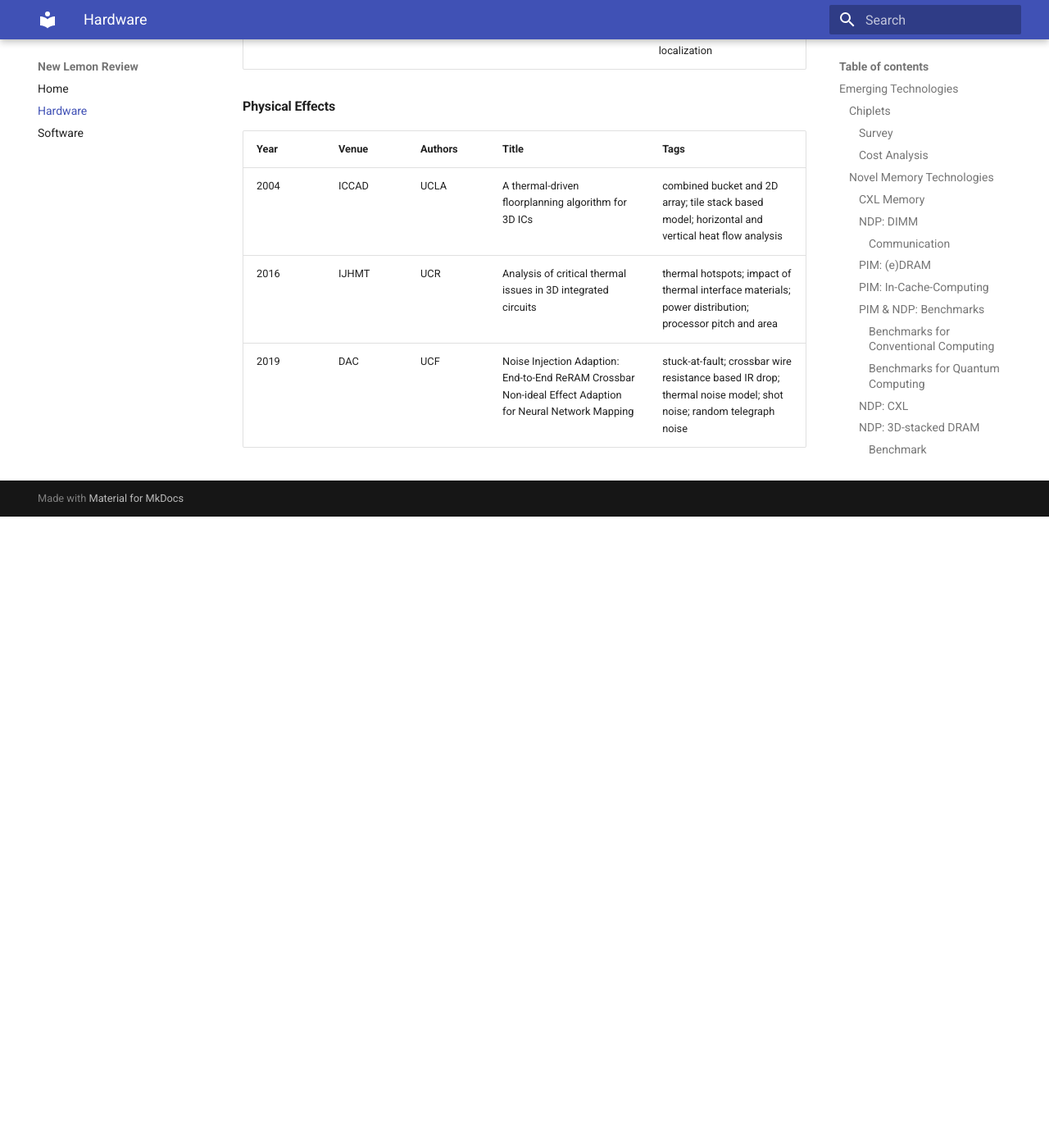
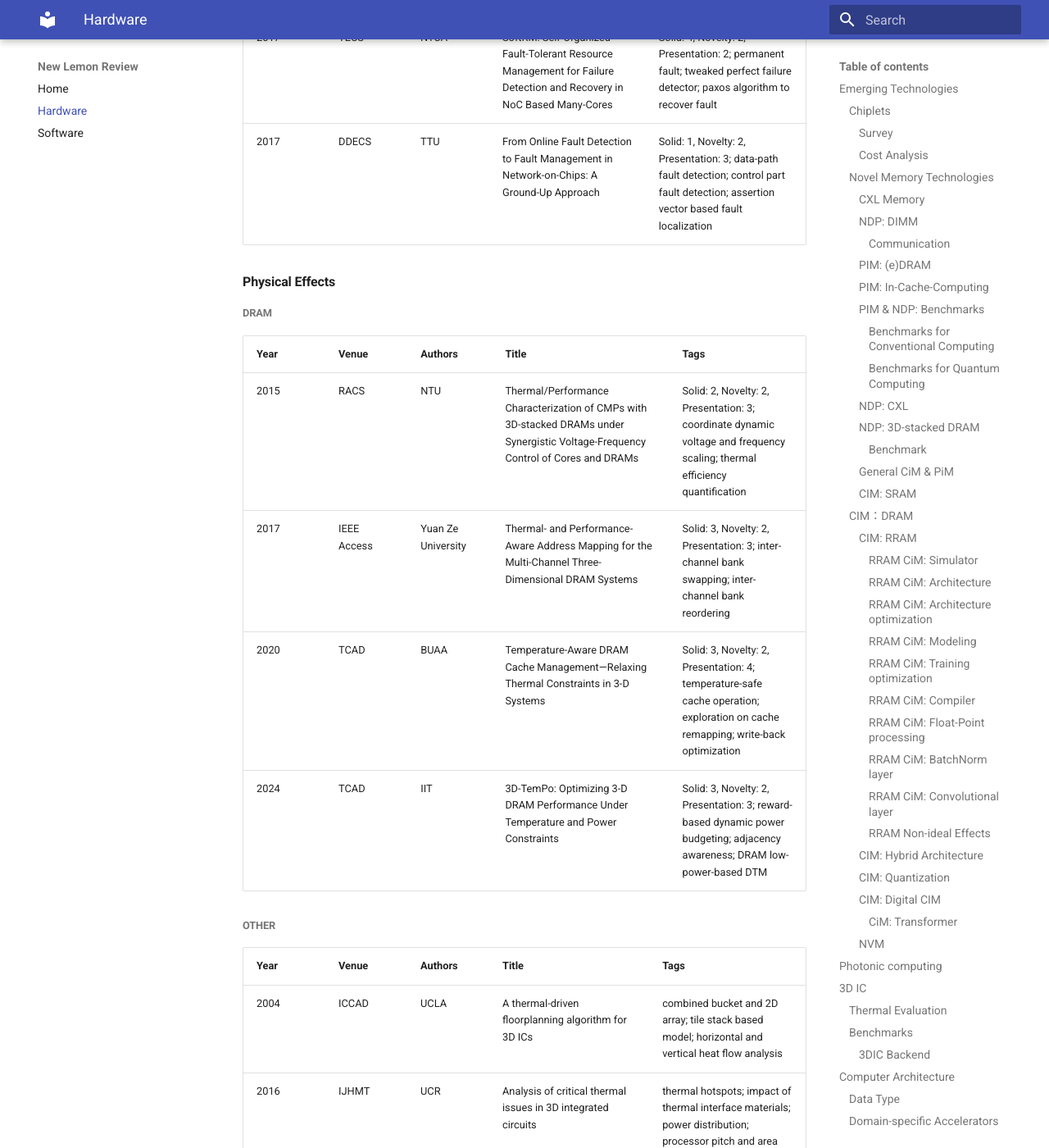
Before and after one commit to pku-lemonade/review, an MkDocs documentation site: the page built from docs/Hardware.md, in a window 1280 px wide and 1400 px high, scrolled down 42792 px. Shown: the whole window at 82% size. Built offline with MkDocs 1.6.1 and Material for MkDocs 9.7.7, drawn with Linux system fonts in a browser that asks for light colours; before the commit the page ends 43422 px from its top, so only the background shows below that; some of the changed text lies outside the part shown.

Commit message:
Add papers about NoC and thermal effects on DRAM. (#50)
* Add papers about thermal effects on DRAM.

* Add papers about NoC and dataflow architecture.

```diff
--- a/docs/Hardware.md
+++ b/docs/Hardware.md
@@ -443,6 +443,7 @@
 | 2017 | ISCA | Texas A&M University | APPROX-NoC: A Data Approximation Framework for Network-On-Chip Architectures | value approximate technique VAXX; encoder/decoder module pair for data compression; approximate value compute logic |
 | 2017 | ICCD | HIT | ABDTR: Approximation–Based Dynamic Traffic Regulation for Networks–on–Chip Systems | approximate computing based dynamic traffic regulation technique; lightweight design including controller, throttler and approximater |
 | 2019 | DATE | SCUT | ACDC: An Accuracy- and Congestion-aware Dynamic Traffic Control Method for Networks-on-Chip | quality loss and network congestion modeling; autoregressive model based flow prediction method |
+| 2025 | Arxiv | NTU | Learning Cache Coherence Traffic for NoC Routing Design | Solid: 3, Novelty: 2, Presentation: 2; cache coherence traffic analyzer; DRL based topology selection and routing design |
 
 ##### Fault-Tolerant Communication
 
@@ -477,6 +478,7 @@
 | 2019 | ASPLOS | Tsinghua University | Tangram: Optimized Coarse-Grained Dataflow for Scalable NN Accelerators | buffer sharing dataflow(BSD); alternate layer loop ordering (ALLO) dataflow; heuristics spatial layer mapping algorithm |
 | 2024 | MICRO | Carnegie Mellon University | The TYR Dataflow Architecture: Improving Locality by Taming Parallelism | local tag spaces technique; space tag managing instruction set; CT based concurrent-block communication |
 | 2024 | MICRO | UC Riverside | Sparsepipe: Sparse Inter-operator Dataflow Architecture with Cross-Iteration Reuse | producer-consumer reuse; cross-iteration reuse; sub-tensor dependency; OEI dataflow; sparsepipe architecture |
+| 2025 | Arxiv | UCSB | FETTA: Flexible and Efficient Hardware Accelerator for Tensorized Neural Network Training | Solid: 4, Novelty: 3, Presentation: 3; contraction sequence search engine; tensor contraction unit; distribution/reduction network |
 
 #### Data Mapping
 
@@ -658,6 +660,18 @@
 
 #### Physical Effects
 
+##### DRAM
+
+| Year | Venue | Authors | Title | Tags |
+|-|-|-|-|-|
+| 2015 | RACS | NTU | Thermal/Performance Characterization of CMPs with 3D-stacked DRAMs under Synergistic Voltage-Frequency Control of Cores and DRAMs | Solid: 2, Novelty: 2, Presentation: 3; coordinate dynamic voltage and frequency scaling; thermal efficiency quantification |
+| 2017 | IEEE Access | Yuan Ze University | Thermal- and Performance-Aware Address Mapping for the Multi-Channel Three-Dimensional DRAM Systems | Solid: 3, Novelty: 2, Presentation: 3; inter-channel bank swapping; inter-channel bank reordering |
+| 2020 | TCAD | BUAA | Temperature-Aware DRAM Cache Management—Relaxing Thermal Constraints in 3-D Systems | Solid: 3, Novelty: 2, Presentation: 4; temperature-safe cache operation; exploration on cache remapping; write-back optimization |
+| 2024 | TCAD | IIT | 3D-TemPo: Optimizing 3-D DRAM Performance Under Temperature and Power Constraints | Solid: 3, Novelty: 2, Presentation: 3; reward-based dynamic power budgeting; adjacency awareness; DRAM low-power-based DTM |
+
+
+##### Other
+
 | Year | Venue | Authors | Title | Tags |
 |-|-|-|-|-|
 | 2004 | ICCAD | UCLA | A thermal-driven floorplanning algorithm for 3D ICs | combined bucket and 2D array; tile stack based model; horizontal and vertical heat flow analysis |
```
